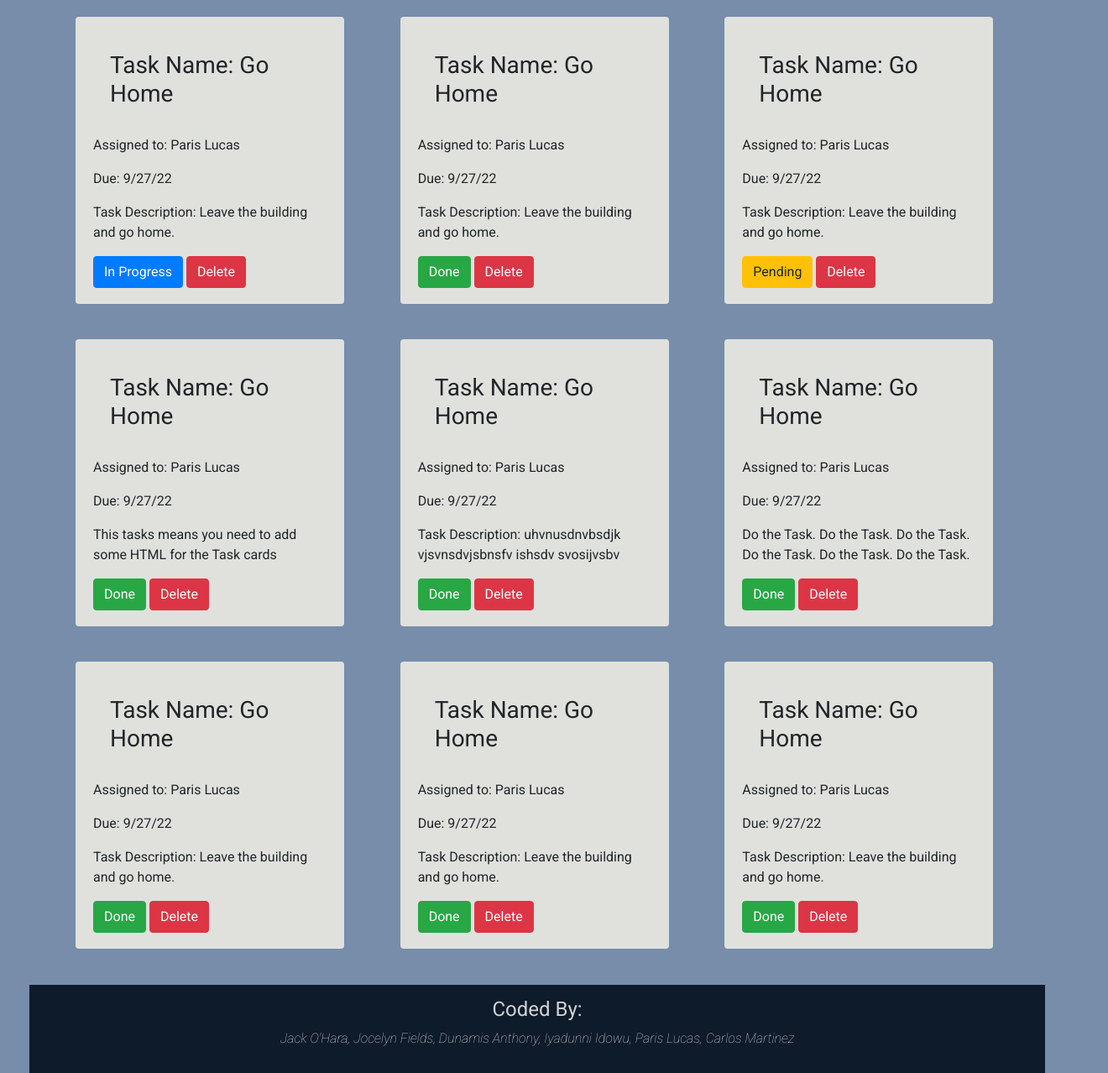
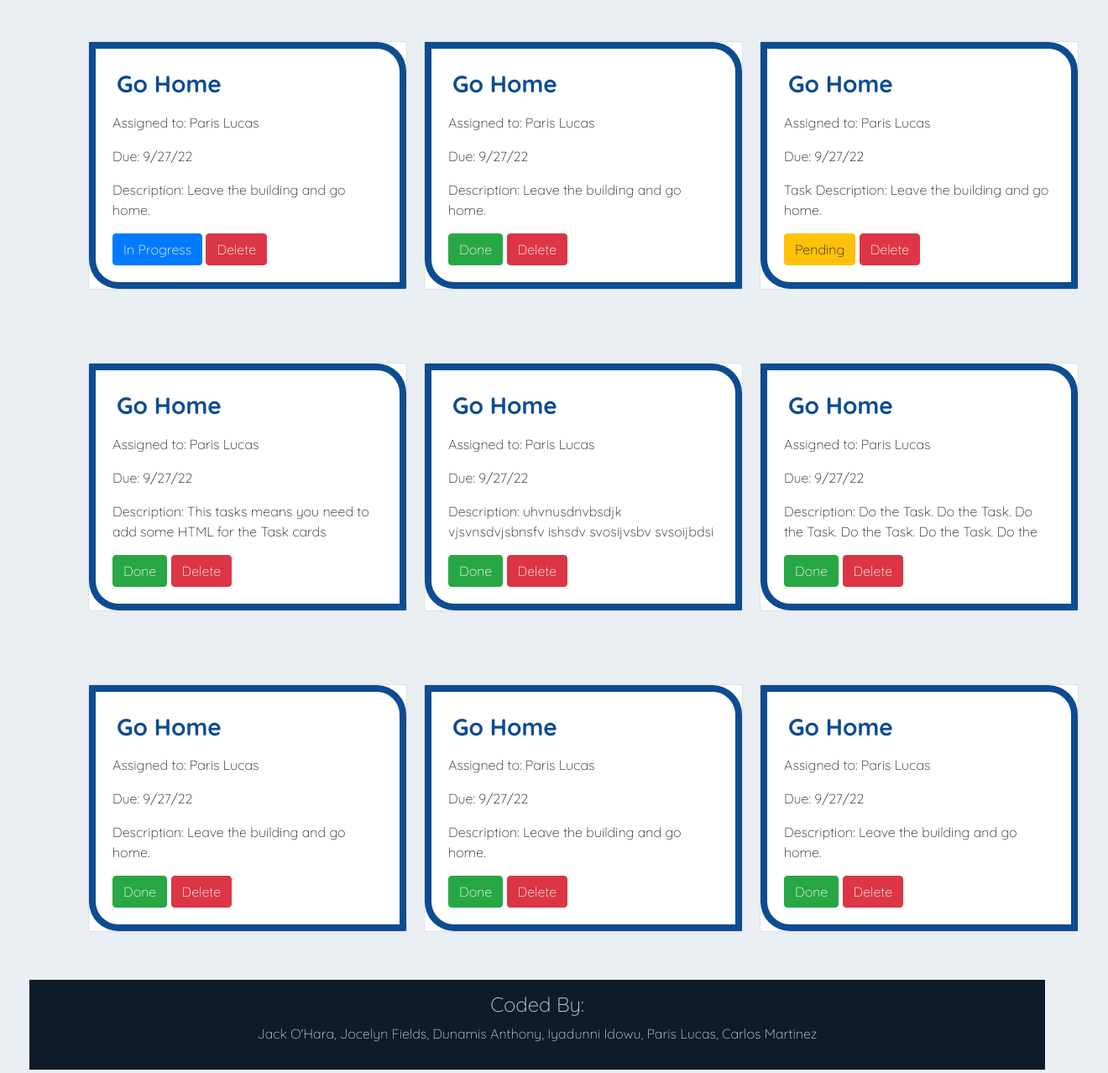
Before and after one commit to JackBayly/group-4-project, a plain HTML site: page index.html in a window 1280 px wide. Shown: the part 672-1950 px from the top of the page at 84% size, 1320 px wide, since content can reach past the window. Drawn offline with nearby package versions, Linux system fonts and the light colour scheme; a web font is replaced by a local one.

Commit message:
made some changes to ui

```diff
--- a/index.html
+++ b/index.html
@@ -10,22 +10,23 @@
     <link href="https://fonts.googleapis.com/css2?family=Roboto:ital,wght@0,300;0,400;0,700;1,100&display=swap" rel="stylesheet">
     <script src="js\taskManager.js" defer></script>
     <script src="js\index.js" defer></script>
+    <link rel="preconnect" href="https://fonts.googleapis.com"><link rel="preconnect" href="https://fonts.gstatic.com" crossorigin><link href="https://fonts.googleapis.com/css2?family=Quicksand:wght@300;700&family=Text+Me+One&display=swap" rel="stylesheet">
 </head>
-<body class="body">
+<body class = "body">
     <!--Header-->
-    <h1 class="text-center text-monospace fw-bold">Task List</h1>
+    <h1 class="text-center">Task List</h1>
 
                     <!--form body   -->
                     <form id="todo-form">
 
                         <div class="form-row">
                             <div class="form-group col">
-                                <label for="taskname" class="text-center text-monospace fw-bold">Task Name</label>
+                                <label for="taskname" class="text-center">Task Name:</label>
                                 <input type="text" class="form-control" id="taskname">
                             </div>
                             <div class="form-group col">
                                 <div class="assigned-to custom-align-label-select">
-                                    <label for="select">Assigned To</label>
+                                    <label for="select">Assigned To:</label>
                                     <select id="select">
                                         <option></option>
                                         <option>Carlos</option>
@@ -42,58 +43,58 @@
 
                         <div class="form-row">
                             <div class="form-group col">
-                                <label for="description">Description</label>
-                                <textarea class="form-control" id="description" rows="6"></textarea>
+                                <label for="description">Description:</label>
+                                <textarea class="form-control" id="description" rows="5"></textarea>
                             </div>
-                        </div>
-
                         <div class="form-group col">
-                            <label for="dueDate">Due Date</label>
+                            <div class="form-row">
+                            <label for="dueDate">Due Date:</label>
                             <input type="date" class="form-control" id="dueDate">
                         </div>
+                        <div class="form-row">
+                            <button type="button" form="todo-form" class="btn btn-outline-info btn-lg btn-block" id="formSubmitBtn" data-toggle="button" aria-pressed="false" autocomplete="off">
+                                Add Task
+                            </button>
+                        </div>
                     </div>
-                    <div class="container">
-                        <button type="button" form="todo-form" class="btn btn-primary" id="formSubmitBtn" data-toggle="button" aria-pressed="false" autocomplete="off">
-                            Add Task
-                        </button>
                     </div>
                     </form>
 
 
 
-                    <h2 class="text-center">Assigned Task List</h2>
+                    <h2 class="text-center">Assigned Tasks</h2>
     <ul id = "taskList">
         <!--Cards-->
                 <div class="card-columns">
 
-                        <div class="card" style="width: 20rem;">
+                        <div class="card">
 
                             <div class="card-body">
-                            <h3 class="card-title">Task Name: Go Home</h3>
+                            <h3 class="card-title">Go Home</h3>
                             <p class="assignment">Assigned to: Paris Lucas</p>
                             <p class="due">Due: 9/27/22</p>
-                            <p class="card-text">Task Description: Leave the building and go home.</p>
+                            <p class="card-text">Description: Leave the building and go home.</p>
                                 <a href="#" class="btn btn-primary">In Progress</a>
                                 <a href="#" class="btn btn-danger">Delete</a>
                                 <!-- are we  doing an edit option? -->
                             </div>
                         </div>
 
-                        <div class="card" style="width: 20rem;">
+                        <div class="card" >
                             <div class="card-body">
-                            <h3 class="card-title">Task Name: Go Home</h3>
+                            <h3 class="card-title">Go Home</h3>
                             <p class="assignment">Assigned to: Paris Lucas</p>
                             <p class="due">Due: 9/27/22</p>
-                            <p class="card-text">Task Description: Leave the building and go home.</p>
+                            <p class="card-text">Description: Leave the building and go home.</p>
                                 <a href="#" class="btn btn-success">Done</a>
                                 <a href="#" class="btn btn-danger">Delete</a>
                                 <!-- are we  doing an edit option? -->
                             </div>
                         </div>
 
-                        <div class="card" style="width: 20rem;">
+                        <div class="card" >
                             <div class="card-body">
-                            <h3 class="card-title">Task Name: Go Home</h3>
+                            <h3 class="card-title">Go Home</h3>
                             <p class="assignment">Assigned to: Paris Lucas</p>
                             <p class="due">Due: 9/27/22</p>
                             <p class="card-text">Task Description: Leave the building and go home.</p>
@@ -106,36 +107,36 @@
 
         <div class="card-columns">
 
-                <div class="card" style="width: 20rem;">
+                <div class="card" >
                     <div class="card-body">
-                    <h3 class="card-title">Task Name: Go Home</h3>
+                    <h3 class="card-title">Go Home</h3>
                     <p class="assignment">Assigned to: Paris Lucas</p>
                     <p class="due">Due: 9/27/22</p>
-                    <p class="card-text">This tasks means you need to add some HTML for the Task cards shjfanvsdiohbvn fshsgvnsdvb shvnskbnsi ihnsgvdisvn hnosgnvsdivn sgvspjnsnbsjoid sbspnbsdmvpsojbs pfj.</p>
+                    <p class="card-text">Description: This tasks means you need to add some HTML for the Task cards shjfanvsdiohbvn fshsgvnsdvb shvnskbnsi ihnsgvdisvn hnosgnvsdivn sgvspjnsnbsjoid sbspnbsdmvpsojbs pfj.</p>
                         <a href="#" class="btn btn-success">Done</a>
                         <a href="#" class="btn btn-danger">Delete</a>
                         <!-- are we  doing an edit option? -->
                     </div>
                 </div>
 
-                <div class="card" style="width: 20rem;">
+                <div class="card" >
                     <div class="card-body">
-                    <h3 class="card-title">Task Name: Go Home</h3>
+                    <h3 class="card-title">Go Home</h3>
                     <p class="assignment">Assigned to: Paris Lucas</p>
                     <p class="due">Due: 9/27/22</p>
-                    <p class="card-text">Task Description: uhvnusdnvbsdjk vjsvnsdvjsbnsfv ishsdv svosijvsbv svsoijbdsi spsbjsidvhns yaha havg sdi.</p>
+                    <p class="card-text">Description: uhvnusdnvbsdjk vjsvnsdvjsbnsfv ishsdv svosijvsbv svsoijbdsi spsbjsidvhns yaha havg sdi.</p>
                         <a href="#" class="btn btn-success">Done</a>
                         <a href="#" class="btn btn-danger">Delete</a>
                         <!-- are we  doing an edit option? -->
                     </div>
                 </div>
 
-                <div class="card" style="width: 20rem;">
+                <div class="card" >
                     <div class="card-body">
-                        <h3 class="card-title">Task Name: Go Home</h3>
+                        <h3 class="card-title">Go Home</h3>
                         <p class="assignment">Assigned to: Paris Lucas</p>
                         <p class="due">Due: 9/27/22</p>
-                        <p class="card-text">Do the Task. Do the Task. Do the Task. Do the Task. Do the Task. Do the Task. Do the Task.</p>
+                        <p class="card-text">Description: Do the Task. Do the Task. Do the Task. Do the Task. Do the Task. Do the Task. Do the Task.</p>
                         <a href="#" class="btn btn-success">Done</a>
                         <a href="#" class="btn btn-danger">Delete</a>
                         <!-- are we  doing an edit option? -->
@@ -144,36 +145,36 @@
         </div>
         <div class="card-columns">
 
-                <div class="card" style="width: 20rem;">
+                <div class="card" >
                     <div class="card-body">
-                    <h3 class="card-title">Task Name: Go Home</h3>
+                    <h3 class="card-title">Go Home</h3>
                     <p class="assignment">Assigned to: Paris Lucas</p>
                     <p class="due">Due: 9/27/22</p>
-                    <p class="card-text">Task Description: Leave the building and go home.</p>
+                    <p class="card-text">Description: Leave the building and go home.</p>
                         <a href="#" class="btn btn-success">Done</a>
                         <a href="#" class="btn btn-danger">Delete</a>
                         <!-- are we  doing an edit option? -->
                     </div>
                 </div>
 
-                <div class="card" style="width: 20rem;">
+                <div class="card" >
                     <div class="card-body">
-                    <h3 class="card-title">Task Name: Go Home</h3>
+                    <h3 class="card-title">Go Home</h3>
                     <p class="assignment">Assigned to: Paris Lucas</p>
                     <p class="due">Due: 9/27/22</p>
-                    <p class="card-text">Task Description: Leave the building and go home.</p>
+                    <p class="card-text">Description: Leave the building and go home.</p>
                         <a href="#" class="btn btn-success">Done</a>
                         <a href="#" class="btn btn-danger">Delete</a>
                         <!-- are we  doing an edit option? -->
                     </div>
                 </div>
 
-                <div class="card" style="width: 20rem;">
+                <div class="card" >
                     <div class="card-body">
-                    <h3 class="card-title">Task Name: Go Home</h3>
+                    <h3 class="card-title">Go Home</h3>
                     <p class="assignment">Assigned to: Paris Lucas</p>
                     <p class="due">Due: 9/27/22</p>
-                    <p class="card-text">Task Description: Leave the building and go home.</p>
+                    <p class="card-text">Description: Leave the building and go home.</p>
                         <a href="#" class="btn btn-success">Done</a>
                         <a href="#" class="btn btn-danger">Delete</a>
                         <!-- are we  doing an edit option? -->
@@ -183,8 +184,8 @@
     </ul>
 </body>
 <footer class="footer">
-    <h4 class="text-center fw-light">Coded By:</h4>
-    <p class="text-center font-italic fw-light">
+    <h4 class="text-center">Coded By:</h4>
+    <p class="text-center">
         Jack O'Hara, Jocelyn Fields, Dunamis Anthony, Iyadunni Idowu, Paris Lucas, Carlos Martinez
     </p>
 </footer>
--- a/js/taskManager.js
+++ b/js/taskManager.js
@@ -5,10 +5,10 @@ const createTaskHtml = (name, description, assignedTo, dueDate, status, currentI
            `<li class = "parentTask" id = "${currentId}">
                     <div class="card" style="width: 20rem;">
                       <div class="card-body">
-                        <h3 class="card-title">Task Name: ${name}</h3>
+                        <h3 class="card-title">${name}</h3>
                         <p class="assignment">Assigned to: ${assignedTo}</p>
                         <p class="due">Due: ${dueDate}</p>
-                        <p class="card-text">Task Description: ${description}</p>
+                        <p class="card-text">Description: ${description}</p>
                         <span class="status"> ${status}</span> <br>
                             <a href="#" class="btn btn-success">Done</a>
                             <a href="#" class="btn btn-danger">Delete</a>
@@ -52,7 +52,7 @@ constructor(currentId) {
     //change date format to mm/dd/yyyy
     let formattedDate = (date.getMonth() + 1) + "/" + (date.getDate() + 1) + "/" + date.getFullYear();
     //task 6 step 2 #3.iv
-    let taskHTML = createTaskHtml(currentTask.name, currentTask.description, currentTask.assignTo, formattedDate, currentTask.status, this.currentId)
+    let taskHTML = createTaskHtml(currentTask.name, currentTask.description, currentTask.assignTo, formattedDate, currentTask.status, currentTask.id)
     tasksHtmlList.push(taskHTML)
     }
     let tasksHtml = tasksHtmlList.join('\n')
--- a/styles.css
+++ b/styles.css
@@ -1,35 +1,48 @@
+
 .body {
-    background-color: #778da9;
-    font-family: "Roboto", sans-serif;
+    font-family: 'Quicksand', sans-serif;
+    margin: 40 px;
+    background-color: #e9eff2;
+}
+
+#todo-form {
+
     margin: 35px;
 }
 
 h1, h2 {
-    background-color: #0d1b2a;
-    padding: 25px 0px;
+    font-family: 'Quicksand', sans-serif;
+    background-color: #0D4C92;
+    margin: 40px;
+    padding: 15px;
     color: white;
+    border-radius: 10px;
+    margin: 25px;
+    border-style: solid;
+    border-color: #eb8d40;
+    border-width: 20px;
+
 }
 
-h2 {
-    margin: 25px 0px;
-}
+
 .custom-align-label-select {
     display: flex;
     flex-direction: column;
 }
 #select {
  height: 38px;
- border-radius: 0.25rem;
  transition: border-color 0.15s ease-in-out 0s, box-shadow 0.15s ease-in-out 0s;
 }
 .footer {
     background-color: #0d1b2a;
     color: lightgrey;
-    padding: 15px 0px;
+    padding: 15px;
+    margin: 35px;
+    font-family: 'Quicksand', sans-serif;
 }
 
 .form-row {
-    padding-left: 15px;
+    margin: 20px;
 }
 
 .container {
@@ -37,17 +50,39 @@ h2 {
 }
 
 .card-columns {
-    padding: 15px;
+    padding: 10px;
+    margin: 20px;
 }
 
 .card-title {
-    padding: 20px;
+    padding: 5px;
+    color: #0D4C92;
+}
+
+.card {
+    margin: 35px;
+    border-style: none;
+    border-color: transparent;
+    border-radius: 25%;
+    background-color: #e9eff2;
+
+
+
 }
 
 .card-body {
-    background-color: #e0e1dd;
+    background-color:  rgb(255, 255, 255) ;
     overflow: hidden;
-    max-height: 340px;
+    max-height: 375px;
+    border-style: solid;
+    border-color: #0D4C92;
+    border-width: 8px;
+    border-radius: 1px 35px 1px;
+
+
+}
+.card-title {
+    font-weight: bolder;
 }
 .card-text {
     overflow: hidden;
@@ -59,4 +94,15 @@ h2 {
 
 li {
     list-style: none;
+    display: inline-block;
+    padding: 0px;
+
+
 }
+
+
+
+.col {
+    margin: 30px;
+    border: transparent;
+}
```
